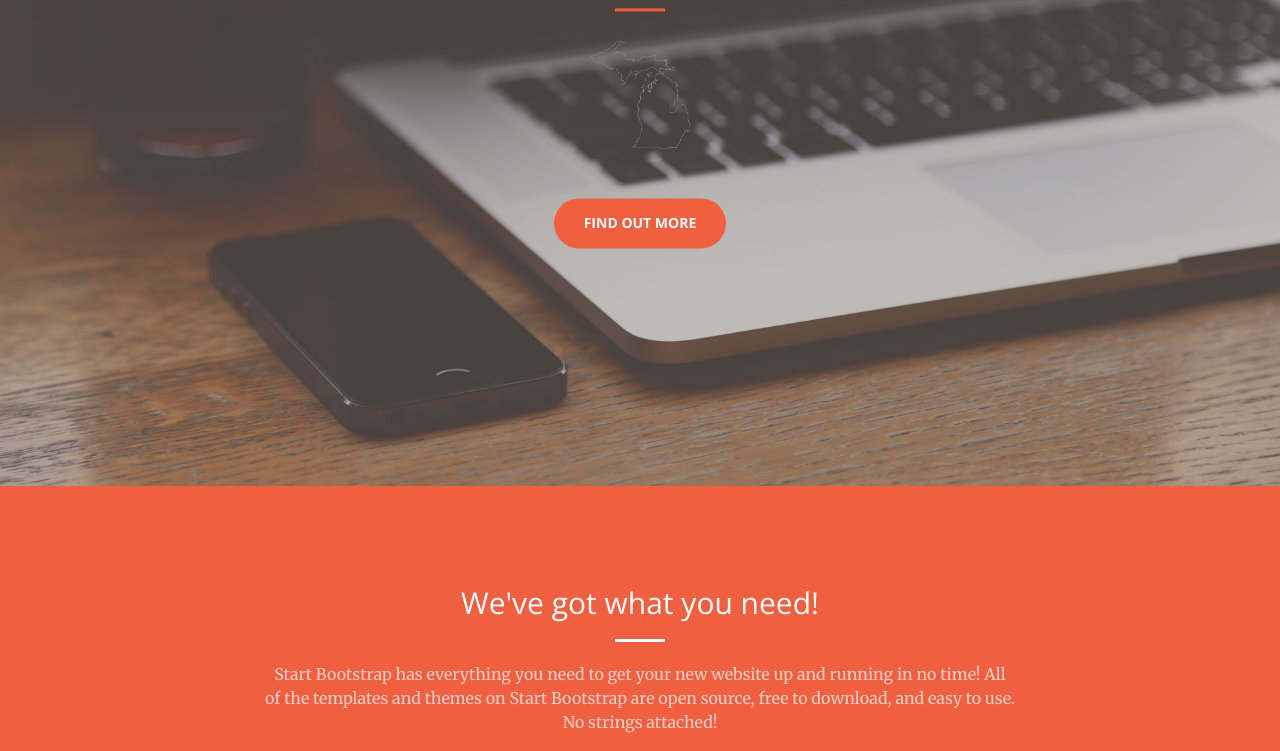
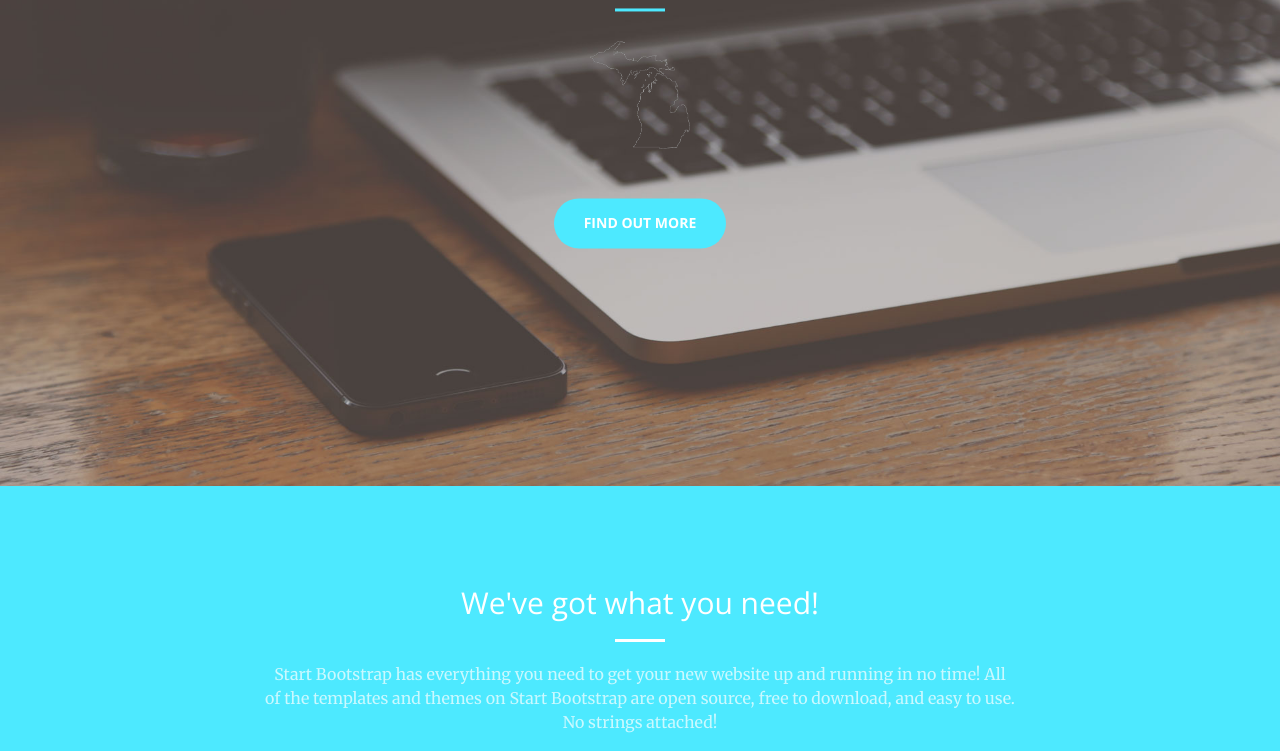
Before and after one commit to henboffman/ecsite, a website: page index.html in a window 1280 px wide. Shown: the part 314-1065 px from the top of the page. Drawn offline with nearby package versions, Linux system fonts and the light colour scheme.

Commit message:
Added project, changed color to the correct blue

```diff
--- a/index.html
+++ b/index.html
@@ -23,7 +23,7 @@
     <link href="vendor/magnific-popup/magnific-popup.css" rel="stylesheet">
 
     <!-- Theme CSS -->
-    <link href="css/creative.min.css" rel="stylesheet">
+    <link href="css/creative.css" rel="stylesheet">
 
     <!-- HTML5 Shim and Respond.js IE8 support of HTML5 elements and media queries -->
     <!-- WARNING: Respond.js doesn't work if you view the page via file:// -->
--- a/less/variables.less
+++ b/less/variables.less
@@ -2,7 +2,7 @@
 
 // Gray and Brand Colors for use across theme
 
-@theme-primary:    #F05F40;
+@theme-primary:    #4de9ff;
 
 @gray-base:        #000;
 @gray-darker:      lighten(@gray-base, 13.5%); // #222
```
Also changed, not shown: css/creative.css, css/creative.min.css (deleted), 2 other files.
